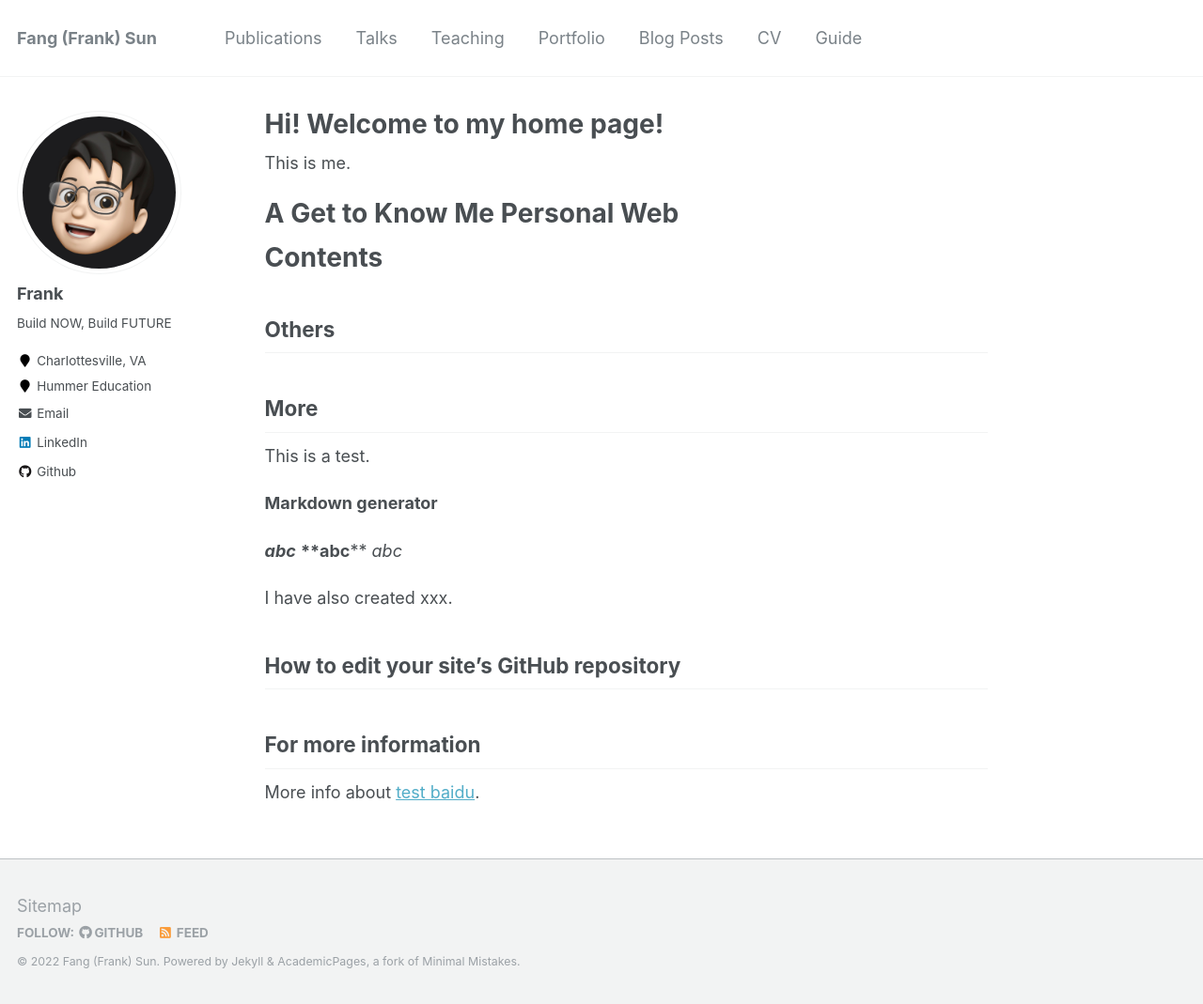
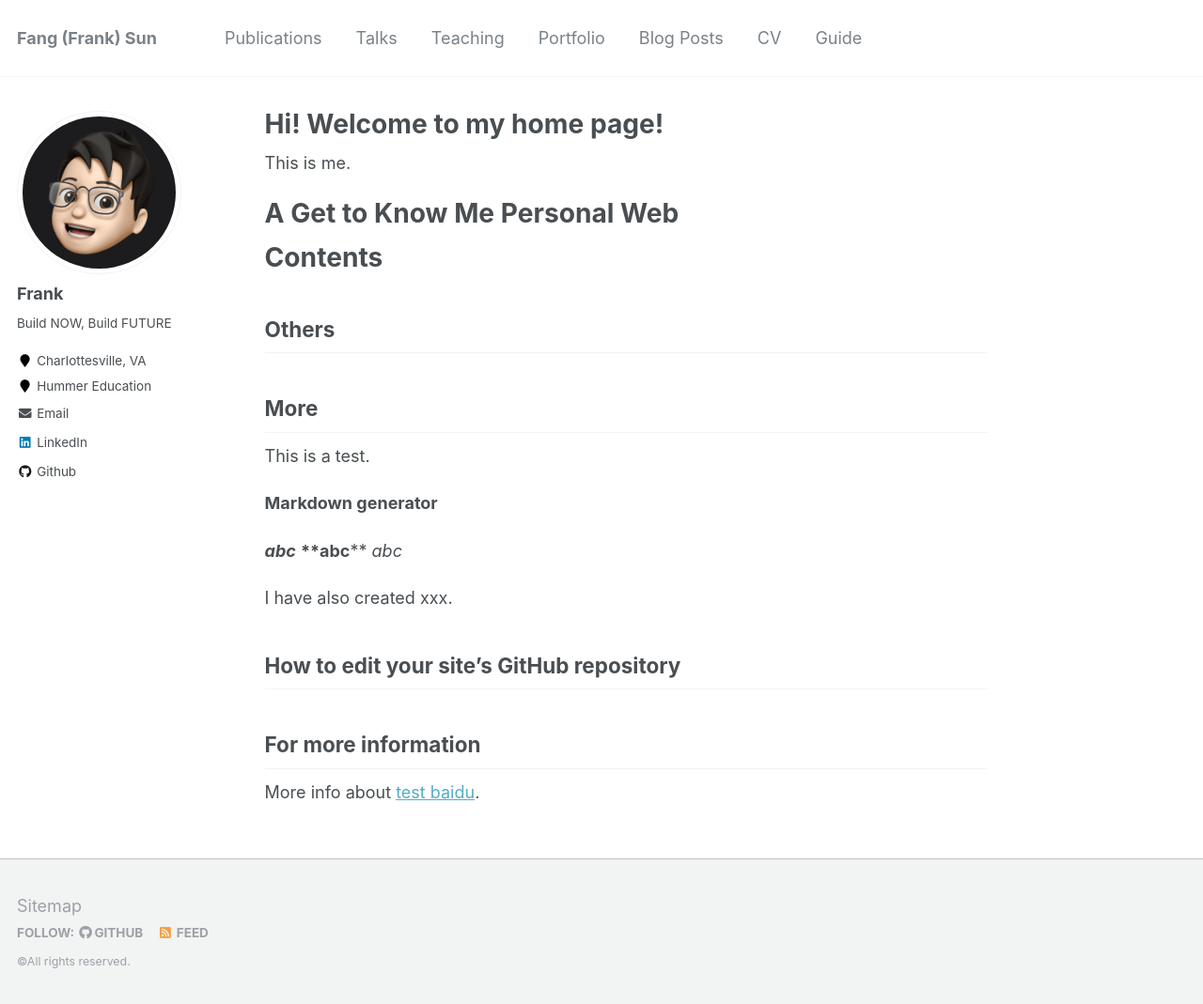
Before and after one commit to FangFrankSun/AcademicPage, a Jekyll site: the page built from _pages/about.md, in a window 1280 px wide and 1069 px high. Shown: the whole window at 94% size. Built offline with Jekyll 4.4.1, drawn with Linux system fonts in a browser that asks for light colours.

Commit message:
Update footer.html

```diff
--- a/_includes/footer.html
+++ b/_includes/footer.html
@@ -21,4 +21,4 @@
   </ul>
 </div>
 
-<div class="page__footer-copyright">&copy; {{ site.time | date: '%Y' }} {{ site.name | default: site.title }}. {{ site.data.ui-text[site.locale].powered_by | default: "Powered by" }} <a href="http://jekyllrb.com" rel="nofollow">Jekyll</a> &amp; <a href="https://github.com/academicpages/academicpages.github.io">AcademicPages</a>, a fork of <a href="https://mademistakes.com/work/minimal-mistakes-jekyll-theme/" rel="nofollow">Minimal Mistakes</a>.</div>
+<div class="page__footer-copyright">&copy;All rights reserved.</div>
```
